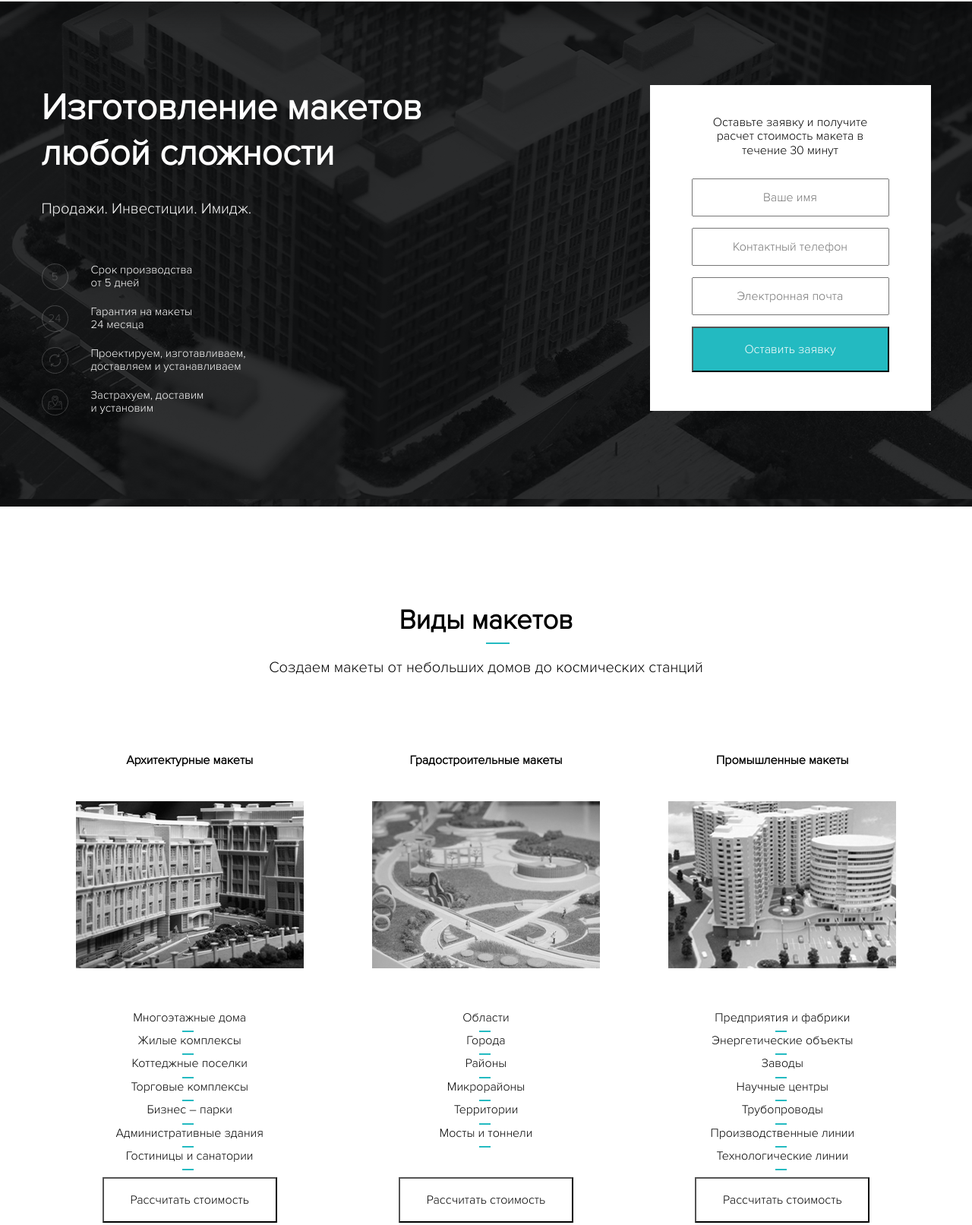
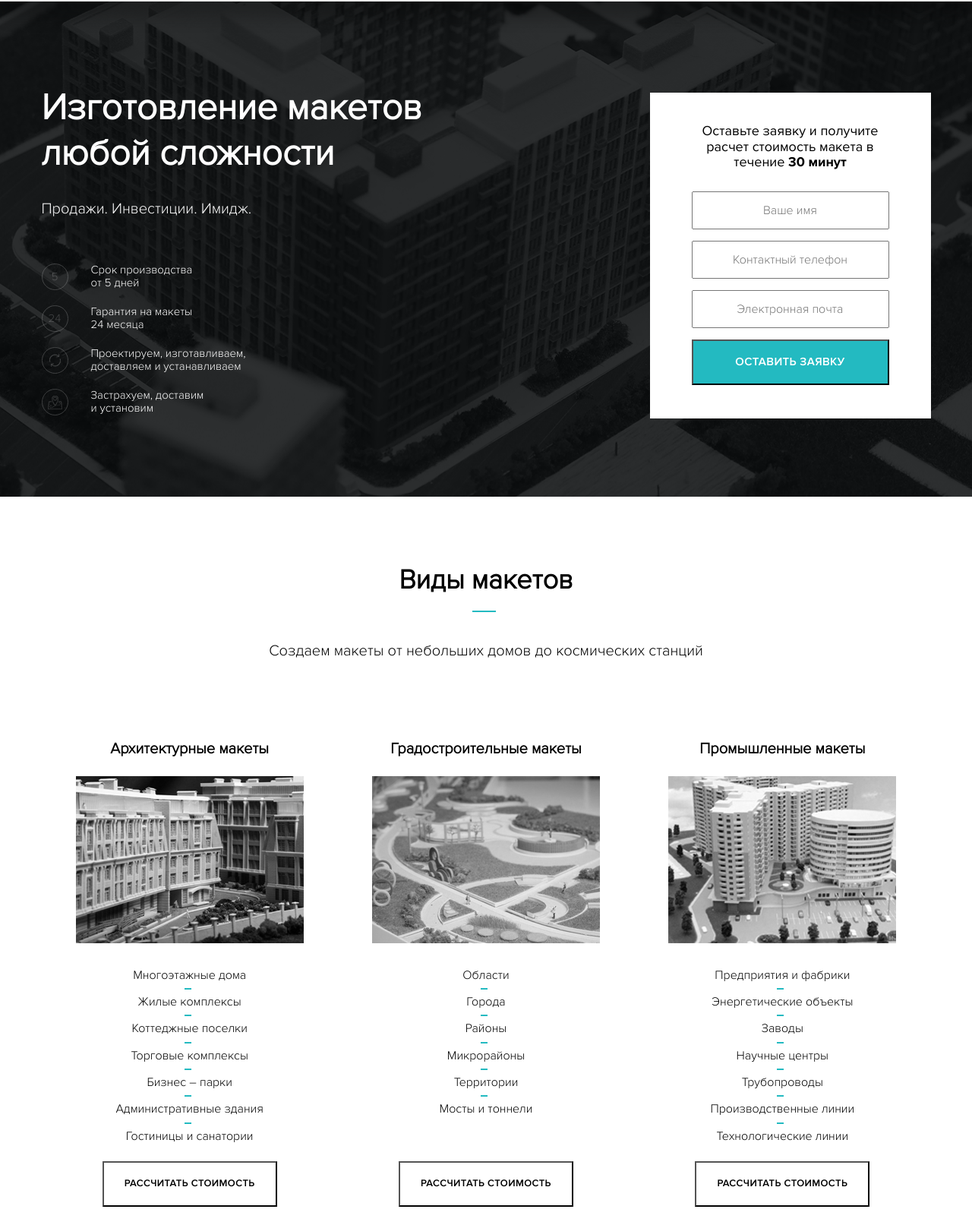
Before and after one commit to alex3287/maquette, a website: page src/index.html in a window 1280 px wide. Shown: the part 53-1666 px from the top of the page at 76% size. Drawn offline with nearby package versions, Linux system fonts and the light colour scheme.

Commit message:
pixel checker first

```diff
--- a/src/index.html
+++ b/src/index.html
@@ -97,7 +97,7 @@
           <div class="hero-request">
             <span class="hero-request__title" id="form-title">
               Оставьте заявку и получите расчет стоимость макета
-              в течение 30 минут
+              в течение <span class="hero-request__bold">30 минут</span>
             </span>
             <form action="#" class="hero-form" id="hero-form">
               <input type="text" name="username" class="form hero-form__input" placeholder="Ваше имя">
--- a/src/sass/_fonts.scss
+++ b/src/sass/_fonts.scss
@@ -26,9 +26,17 @@
   font-display: auto;
   }
 
+@font-face {
+  font-family: 'ProximaNova-Semibold';
+  src: url('../fonts/ProximaNova/ProximaNova-Semibold.ttf') format('truetype');
+  font-weight: normal;
+  font-style: normal;
+  font-display: auto;
+  }
+
 @mixin reg {
   font-family: 'ProximaNova-Regular', sans-serif;
-  font-weight: 400;
+  font-weight: 4;
 }
 
 @mixin light {
@@ -40,3 +48,9 @@
   font-family: 'ProximaNova-Bold', sans-serif;
   font-weight: 400;
 }
+
+@mixin sbold{
+  font-family: 'ProximaNova-Semibold', sans-serif;
+  font-weight: 1;
+  letter-spacing: 0.38px;
+}
--- a/src/sass/_interface.sass
+++ b/src/sass/_interface.sass
@@ -13,8 +13,8 @@ input
   width: 1171px
   margin: auto
 .section
-  padding-top: 100px
-  padding-bottom: 100px
+  padding-top: 90px
+  padding-bottom: 87px
   &-title
     font-size: 36px
     color: $text-color
@@ -22,19 +22,18 @@ input
     position: relative
     &:before
       position: absolute
-      bottom: -10px
-      left: 50%
+      bottom: -20px
+      left: 48.5%
       width: 31px
       border-bottom: 2px solid $bg-button
       content: ""
   &-subtitle
     display: block
     text-align: center
-
-
   &-subtitle
     font-size: 20px
     color: $text-color
+
 
 .button
   background-color: $bg-button
@@ -42,6 +41,9 @@ input
   height: 60px
   width: 260px
   color: $text_2-color
+  text-transform: uppercase
+  font-size: 15px
+  +sbold
   &:hover
     background-color: lighten($bg-button, 10%)
     cursor: pointer
--- a/src/sass/blocks/_hero.sass
+++ b/src/sass/blocks/_hero.sass
@@ -1,4 +1,6 @@
 input
+  outline: none
+button
   outline: none
 
 .hero
@@ -39,6 +41,7 @@ input
     font-size: 20px
     margin-bottom: 60px
   &-request
+    margin-top: 10px
     background-color: $light
     height: 429px
     width: 370px
@@ -53,6 +56,10 @@ input
       text-align: center
       margin-top: 40px
       margin-bottom: 28px
+      font-size: 18px
+      +reg
+    &__bold
+      +bold
   &-form
     &__input
       display: block
--- a/src/sass/blocks/_layouts.sass
+++ b/src/sass/blocks/_layouts.sass
@@ -1,9 +1,12 @@
 .layouts
   padding-bottom: 32px
   &__title
+    margin-top: 0
+    margin-bottom: 60px
     text-align: center
   &__subtitle
     margin-bottom: 79px
+    margin-bottom: 80px
 .card
   width: 370px
   height: 680px
@@ -23,11 +26,14 @@
       display: none
     .card__img2
       display: block
+  &__title
+    font-size: 20px
+    margin-bottom: 0px
   &__img2
     display: none
   &__image
     margin-top: 24px
-    margin-bottom: 35px
+    margin-bottom: 12px
     width: 300px
   &__text
     width: 234px
@@ -38,15 +44,18 @@
 
   &__item
     list-style: none
-    margin-bottom: 12px
+    margin-bottom: 17px
     position: relative
     &:before
       position: absolute
       bottom: -10px
-      left: 46%
-      width: 15px
+      left: 47%
+      width: 9px
       border-bottom: 2px solid $bg-button
       content: ""
+    &:last-child
+      &:before
+        display: none
   &__button
     position: absolute
     bottom: 40px
@@ -54,6 +63,7 @@
     width: 230px
     background-color: $text_2-color
     color: $text-color
+    font-size: 13px
 
   &s
     display: flex
```
Also changed, not shown: src/css/style.css, 1 other file.
